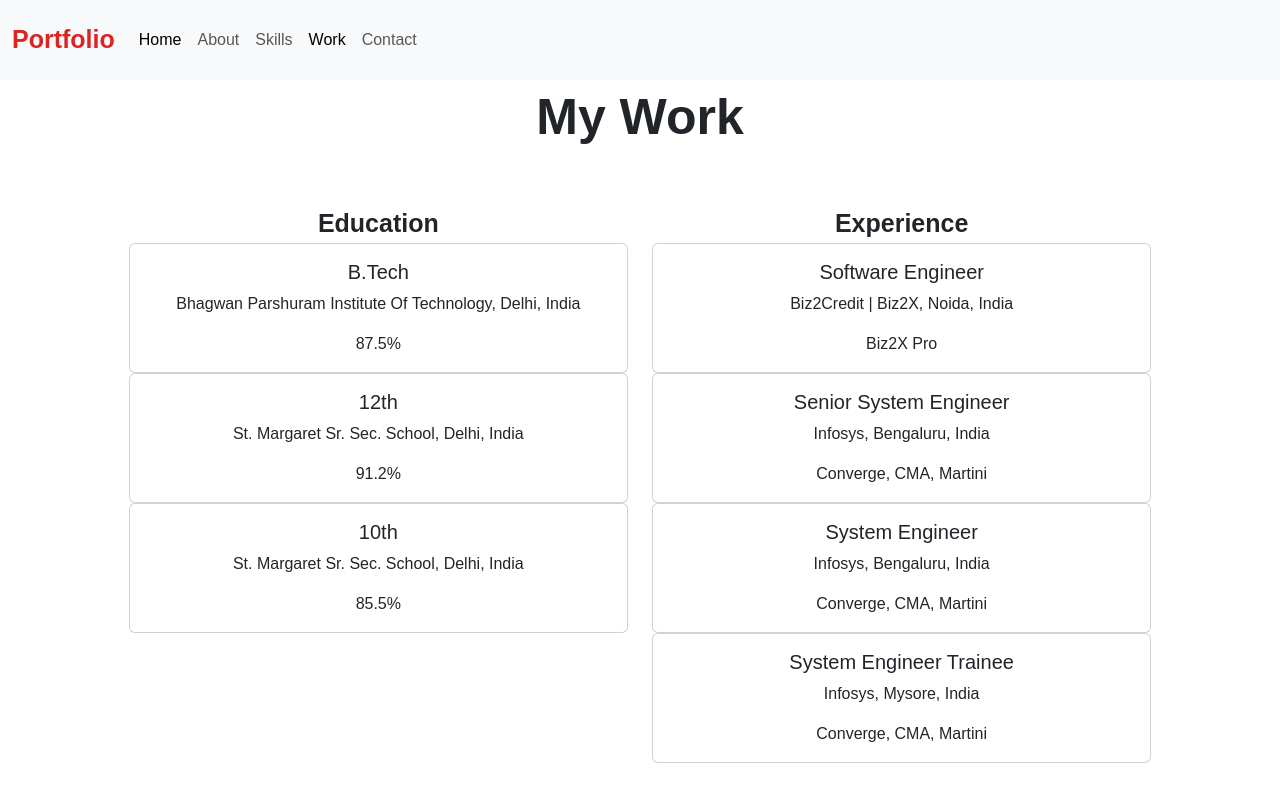
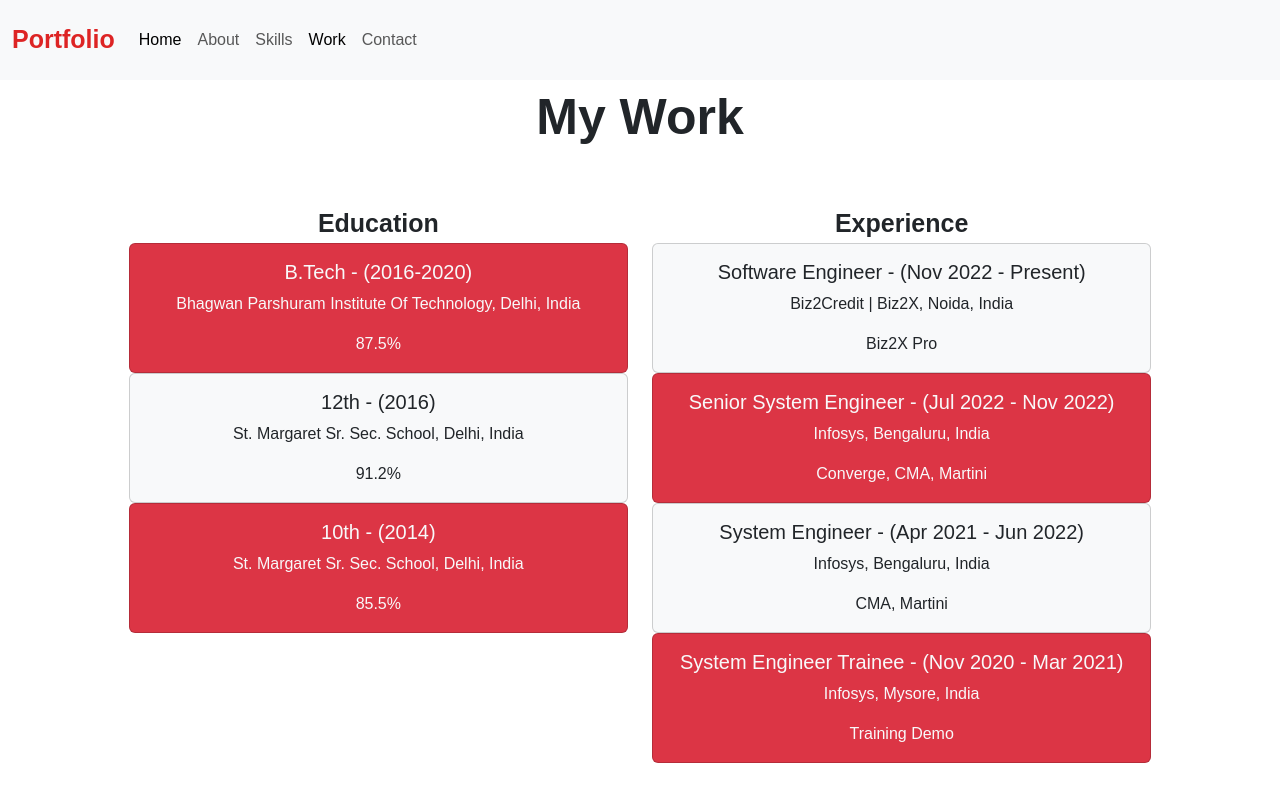
Before and after one commit to Manan-Kataria/My-Portfolio, an Angular app: page /work in a window 1280 px wide. Built offline with nearby package versions, Linux system fonts and the light colour scheme.

Commit message:
making pages look good

```diff
--- a/src/app/Services/info.service.ts
+++ b/src/app/Services/info.service.ts
@@ -12,7 +12,7 @@ export class InfoService {
         },
         "about": {
             "intro": "I'm Manan and I'm a Frontend Developer.",
-            "details": "Oil spills are another source of water pollution. In April 2010, the Deepwater Horizon oil rig exploded in the Gulf of Mexico, causing oil to gush from the ocean floor. In the following months, hundreds of millions of gallons of oil spewed into the gulf waters. The spill produced large plumes of oil under the sea and an oil slick on the surface as large as 24,000 square kilometers (9,100 square miles). The oil slick coated wetlands in the U.S. states of Louisiana and Mississippi, killing marsh plants and aquatic organisms such as crabs and fish. Birds, such as pelicans, became coated in oil and were unable to fly or access food. More than two million animals died as a result of the Deepwater Horizon oil spill."
+            "details": "Detail-oriented,responsible and committed engineer. Well acquainted with the Software Development Life Cycle (SDLC).Programming Languages : Java, Typescript, HTML, C, C++. Tools : Eclipse IDE, Netbeans IDE. Frameworks : Spring, Angular. Ability to work in complex, deadline-oriented environment. Ability to learn, adapt and grow. Strong analytical, interpersonal and communication skills."
         },
         "skills": [
             {
@@ -62,19 +62,22 @@ export class InfoService {
                     "level" : "B.Tech",
                     "school" : "Bhagwan Parshuram Institute Of Technology",
                     "location" : "Delhi, India",
-                    "percentage" : "87.5%"
+                    "percentage" : "87.5%",
+                    "years" : "2016-2020"
                 },
                 {
                     "level" : "12th",
                     "school" : "St. Margaret Sr. Sec. School",
                     "location" : "Delhi, India",
-                    "percentage" : "91.2%"
+                    "percentage" : "91.2%",
+                    "years" : "2016"
                 },
                 {
                     "level" : "10th",
                     "school" : "St. Margaret Sr. Sec. School",
                     "location" : "Delhi, India",
-                    "percentage" : "85.5%"
+                    "percentage" : "85.5%",
+                    "years" : "2014"
                 }
 
             ],
@@ -83,25 +86,29 @@ export class InfoService {
                     "company" : "Biz2Credit | Biz2X",
                     "location" : "Noida, India",
                     "designation" : "Software Engineer",
-                    "project" : "Biz2X Pro"
+                    "project" : "Biz2X Pro",
+                    "years" : "Nov 2022 - Present"
                 },
                 {
                     "company" : "Infosys",
                     "location" : "Bengaluru, India",
                     "designation" : "Senior System Engineer",
-                    "project" : "Converge, CMA, Martini"
+                    "project" : "Converge, CMA, Martini",
+                    "years" : "Jul 2022 - Nov 2022"
                 },
                 {
                     "company" : "Infosys",
                     "location" : "Bengaluru, India",
                     "designation" : "System Engineer",
-                    "project" : "Converge, CMA, Martini"
+                    "project" : "CMA, Martini",
+                    "years" : "Apr 2021 - Jun 2022"
                 },
                 {
                     "company" : "Infosys",
                     "location" : "Mysore, India",
                     "designation" : "System Engineer Trainee",
-                    "project" : "Converge, CMA, Martini"
+                    "project" : "Training Demo",
+                    "years" : "Nov 2020 - Mar 2021"
                 }
             ]
         },
@@ -134,5 +141,6 @@ export class InfoService {
             "twitter":"https://twitter.com/manankataria97?s=11"
         }
     }
+
     constructor() { }
 }
--- a/src/app/about/about.component.html
+++ b/src/app/about/about.component.html
@@ -1,12 +1,14 @@
 <div class="container-fluid">
     <div class="row" style="text-align: center;">
         <div class="heading"> About Me </div>
-        <div class="col-md-4" style="margin-top: 50px;">
+        <div class="col-md-1"></div>
+        <div class="col-md-3" style="margin-top: 50px;">
             <div class="aboutImg">
                 <img style="border: 1px solid white; border-radius: 50px;" src="../../assets/images/about.JPG" class="my-pic">
             </div>
         </div>
-        <div class="col-md-8" style="margin-top: 50px;">
+        <div class="col-md-1"></div>
+        <div class="col-md-5" style="margin-top: 50px;">
             <div class="aboutPara">
                 <div class="containerForTypewriter">
                     <div class="typed-out">{{ about?.intro }}</div>
--- a/src/app/home/home.component.html
+++ b/src/app/home/home.component.html
@@ -23,7 +23,6 @@
         <div class="col-md-6">
             <div class="imgBox" style="height: 100%;">
                 <img style="display:inline-block; height: 100%; width: 97%;" src="../../assets/images/MananTry.png">
-
             </div>
         </div>
     </div>
--- a/src/app/skills/skills.component.html
+++ b/src/app/skills/skills.component.html
@@ -2,7 +2,7 @@
 <div class="container-fluid">
     <div class="row">
         <div class="heading">My Skills</div>
-        <div class="col-md-1"></div>
+        <div class="col-md-2"></div>
         <div class="col-md-3">
             <div *ngFor="let skill of skills, let i = index">
                 <br/>
--- a/src/app/work/work.component.css
+++ b/src/app/work/work.component.css
@@ -0,0 +1,6 @@
+.white{
+    background-color: white;
+}
+.grey{
+    background-color: grey;
+}
--- a/src/app/work/work.component.html
+++ b/src/app/work/work.component.html
@@ -6,10 +6,10 @@
             <div class="subHeading">
                 Education
             </div>
-            <div *ngFor="let edu of education" class="card" style="">
+            <div *ngFor="let edu of education, let i=index" class="card" [ngClass]="i % 2 != 0 ? 'bg-light text-dark' : 'bg-danger text-light'">
                 <!-- <img src="..." class="card-img-top" alt="..."> -->
                 <div class="card-body">
-                  <h5 class="card-title"> {{edu?.level}} </h5>
+                  <h5 class="card-title"> {{edu?.level}} - ({{edu?.years}})</h5>
                   <p class="card-text"> {{edu?.school}}, {{edu?.location}}</p>
                   <p class="card-text"> {{edu?.percentage}} </p>
                   <!-- <a href="#" class="btn btn-primary">Go somewhere</a> -->
@@ -20,10 +20,10 @@
             <div class="subHeading">
                 Experience
             </div>
-            <div *ngFor="let exp of experience" class="card" style="">
+            <div *ngFor="let exp of experience, let i=index" class="card" [ngClass]="i % 2 == 0 ? 'bg-light text-dark' : 'bg-danger text-light'">
                 <!-- <img src="..." class="card-img-top" alt="..."> -->
                 <div class="card-body">
-                  <h5 class="card-title"> {{exp?.designation}} </h5>
+                  <h5 class="card-title"> {{exp?.designation}} - ({{exp?.years}})</h5>
                   <p class="card-text"> {{exp?.company}}, {{exp?.location}} </p>
                   <p class="card-text"> {{exp?.project}} </p>
                   <!-- <a href="#" class="btn btn-primary">Go somewhere</a> -->
```
Also changed, not shown: src/assets/info.json (+15 -8 lines).
